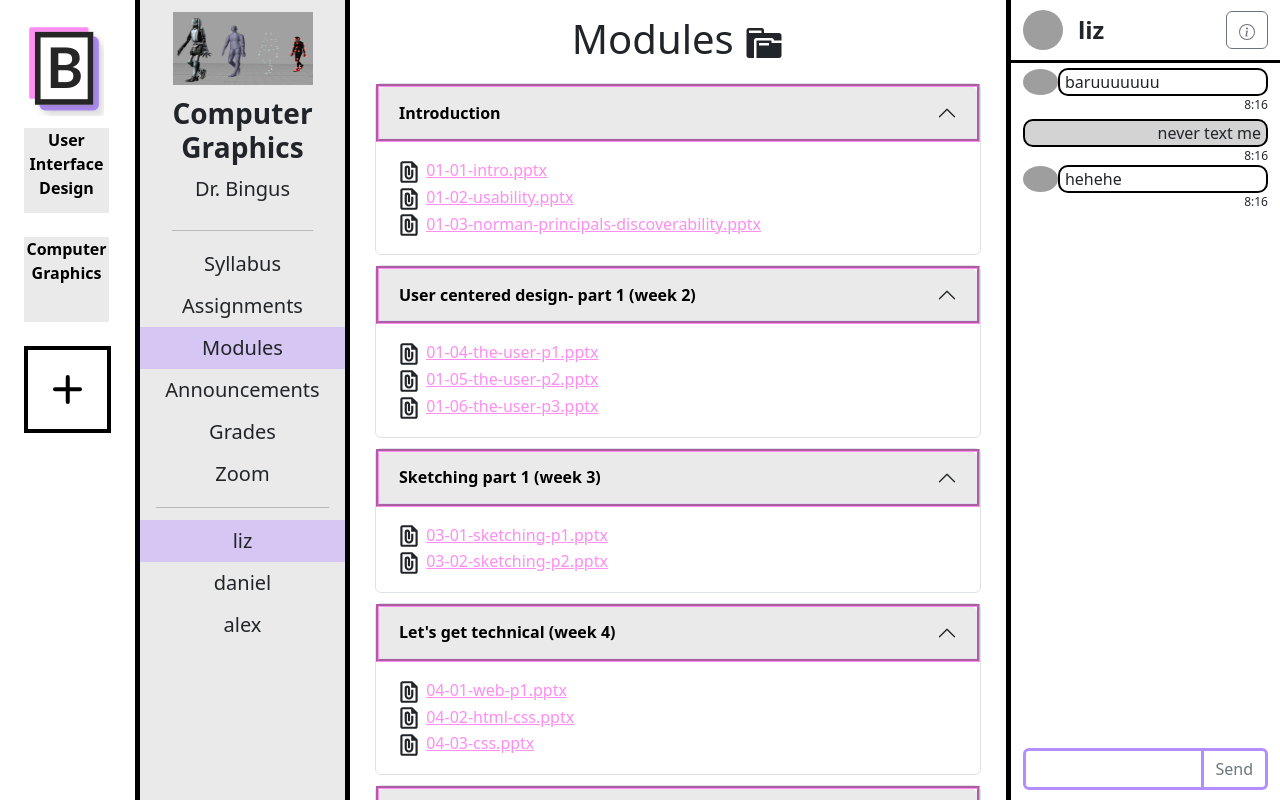
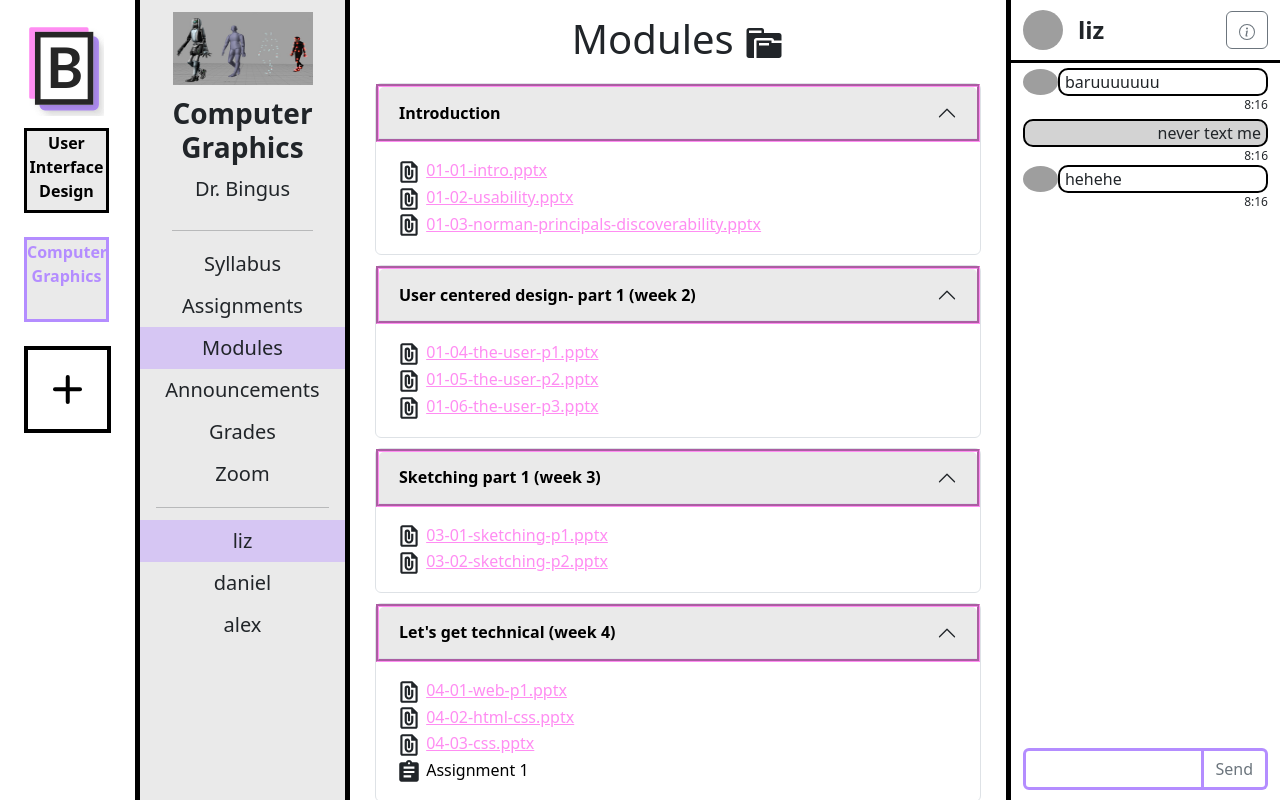
Before and after one commit to corncob567/AlternaCanvas, a React (Create React App) app: page /ui/modules in a window 1280 px wide. Built offline with nearby package versions, Linux system fonts and the light colour scheme; grey boxes are pictures that could not be loaded; a web font is replaced by a local one.

Commit message:
Rebranding to Baranvas, adding active course style, adding existing assignments to modules

```diff
--- a/public/index.html
+++ b/public/index.html
@@ -24,7 +24,7 @@
       work correctly both with client-side routing and a non-root public URL.
       Learn how to configure a non-root public URL by running `npm run build`.
     -->
-    <title>Baruvas</title>
+    <title>Baranvas</title>
     <link href="https://fonts.cdnfonts.com/css/optima" rel="stylesheet">
   </head>
   <body style="margin: 0;">
--- a/src/components/navigation/CourseSelector.jsx
+++ b/src/components/navigation/CourseSelector.jsx
@@ -5,19 +5,17 @@ import { Link } from 'react-router-dom';
 import AddCourse from '../../assets/AddCourse';
 import BaruvasLogo from '../../assets/BaruvasLogo';
 import CourseNav from './CourseNav';
-import {BsPersonCircle} from 'react-icons/bs';
-
+import { useLocation } from 'react-router-dom'
 
 function CourseSelector(props) {
 
     const {activeCourse, setActiveCourse, courseInfo, currChatName} = props;
 
-    const Course = ({ courseName, courseImg, courseColor }) => {
-
-        const [isCurrent, setCurrent] = useState(false);
-
+    const Course = ({ courseName, courseId }) => {
+        const location = useLocation();
+        console.log(location.pathname.split('/')[1] === activeCourse);
         return (
-            <div className='course'>
+            <div className={`course${courseId === activeCourse ? " course--active" : ""}`}>
                 {courseName}
             </div>
         )
--- a/src/components/pages/modules/modulelist.jsx
+++ b/src/components/pages/modules/modulelist.jsx
@@ -28,7 +28,7 @@ const modules = [
         title: "Let's get technical (week 4)",
         downloads: ['04-01-web-p1.pptx', '04-02-html-css.pptx', '04-03-css.pptx'],
         pages: [],
-        assignments: [],
+        assignments: [[1, 'Assignment 1']],
         courseId: "ui"
     },
     {
@@ -42,7 +42,7 @@ const modules = [
         title: "Graphic Design, Layout, Color (week 6)",
         downloads: ['06-01-design-principles-p1.pptx', '06-02-design-principles-p2.pptx', '06-03-design-principles-color.pptx'],
         pages: [],
-        assignments: [],
+        assignments: [[2, 'Assignment 2']],
         courseId: "ui"
     },
     {
@@ -183,9 +183,11 @@ const ModuleList = (props) => {
     return(
         <div className='moduleListWrapper'>
             {courseModules.map((module, index) => {
-                return (
-                    <SingleModule key={index} moduleInfo={module}/>
-                );
+                if(module.courseId === courseId){
+                    return (
+                        <SingleModule key={index} moduleInfo={module}/>
+                    );
+                }
             })}
         </div>
     );
--- a/src/components/pages/modules/singlemodule.jsx
+++ b/src/components/pages/modules/singlemodule.jsx
@@ -4,6 +4,7 @@ import Accordion from 'react-bootstrap/Accordion';
 import { MdFilePresent } from 'react-icons/md';
 import { MdAssignment } from 'react-icons/md';
 import { IoIosPaper } from 'react-icons/io';
+import { Link } from 'react-router-dom';
 
 const SingleModule = (props) => {
     const {title, downloads, pages, assignments, courseId} = props.moduleInfo;
@@ -33,7 +34,7 @@ const SingleModule = (props) => {
                         return (
                             <div key={index}>
                                 <span className='iconSpan'><MdAssignment />   </span>
-                                <a href={'/components/pages/assignments/' + courseId + '/' + assignment}>{assignment}</a>
+                                <Link to={"../assignments/" + assignment[0]} style={{ textDecoration: 'none', color: 'black' }}>{assignment[1]}</Link>
                             </div>
                         );
                     })}
--- a/src/styles/components/Courses.scss
+++ b/src/styles/components/Courses.scss
@@ -73,6 +73,11 @@ a:has(> .course){
     text-decoration: none;
     color: $primary-3;
 }
+
+a:has(> .course):hover{
+    color: $primary-2;
+}
+
 .course {
     width: 85px;
     height: 85px;
@@ -80,6 +85,10 @@ a:has(> .course){
     background-color: $secondary-2;
     text-align: center;
     font-weight: 600;
+    border-style: solid;
+    &--active {
+        color: $primary-2;
+    }
 }
 
 .addCourse {
```
